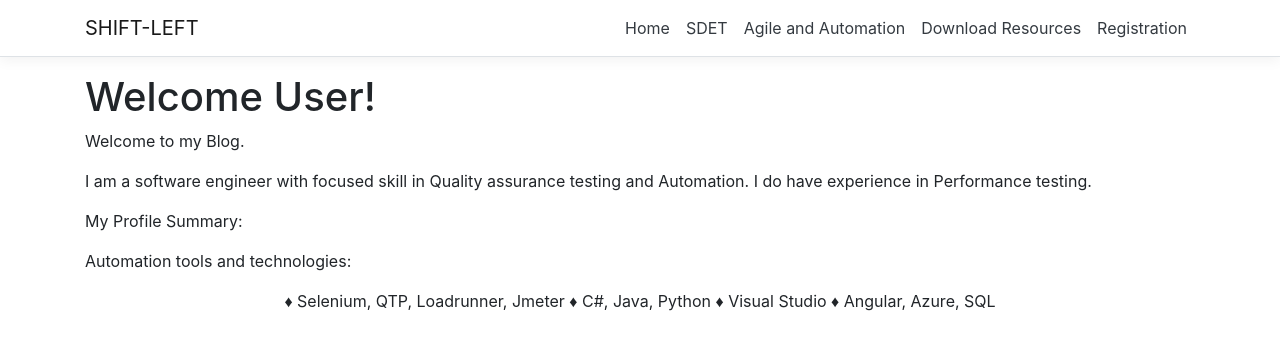
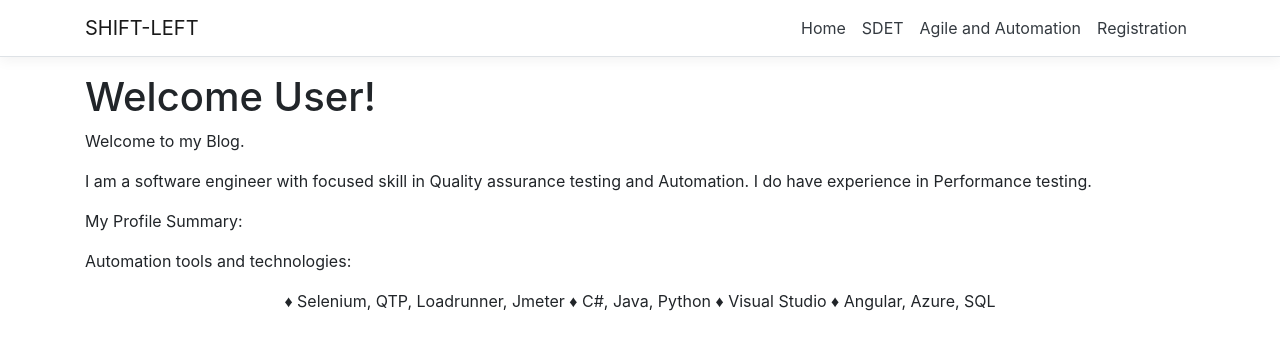
Before and after one commit to emprorgh/QeAppBlog, an Angular app in the folder ClientApp/: page / in a window 1280 px wide. Shown: the top 350 px of the page. Built offline with nearby package versions, Linux system fonts and the light colour scheme.

Commit message:
changes
Comment out the 'Download Resources' link in the navigation menu.

```diff
--- a/ClientApp/src/app/nav-menu/nav-menu.component.html
+++ b/ClientApp/src/app/nav-menu/nav-menu.component.html
@@ -32,7 +32,7 @@
             <a class="nav-link text-dark" [routerLink]="['/agile-automation']">Agile and Automation</a>
           </li>
           <li class="nav-item" [routerLinkActive]="['link-active']">
-            <a class="nav-link text-dark" [routerLink]="['/download-resources']">Download Resources</a>
+            <!-- <a class="nav-link text-dark" [routerLink]="['/download-resources']">Download Resources</a> -->
           </li>
           <li class="nav-item" [routerLinkActive]="['link-active']">
             <a class="nav-link text-dark" [routerLink]="['/registration']">Registration</a>
```
